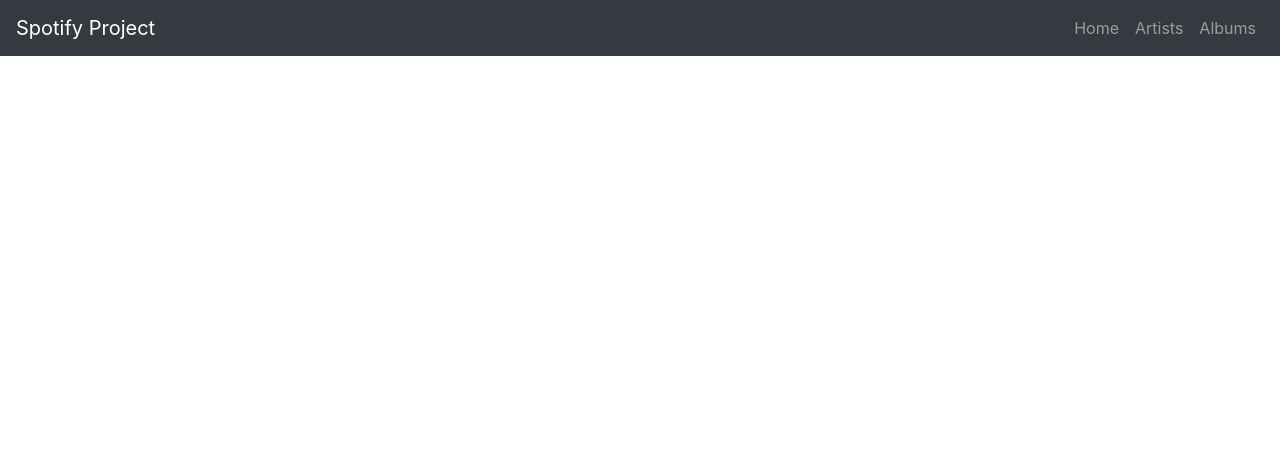
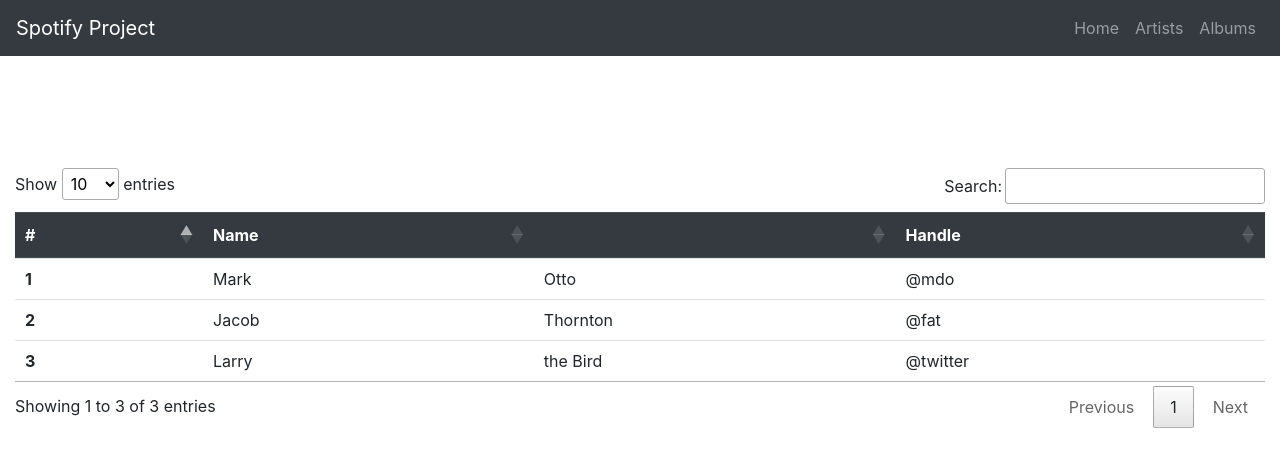
Before and after one commit to Chrisprod06/Spotify_Project, a Django app: template spotify_project/spotify_api_interface/templates/spotify_api_interface/album_tracks.html in a window 1280 px wide. Shown: the top 467 px of the page. Run offline with Django 4.2, Linux system fonts and the light colour scheme; the template is opened without the code that fills it, so the values that code supplies are empty; some libraries are stand-ins or nearby versions.

Commit message:
minor progress in album tracks

```diff
--- a/spotify_project/spotify_api_interface/templates/spotify_api_interface/album_tracks.html
+++ b/spotify_project/spotify_api_interface/templates/spotify_api_interface/album_tracks.html
@@ -1,9 +1,55 @@
 {% extends "spotify_api_interface/base.html" %}
 
 {% block TITLE %}
-    <title>Home | Artist Details</title>
+    <title>Album Tracks | Spotify Project</title>
+
+    <!-- Datatables -->
+    <link rel="stylesheet" type="text/css" href="https://cdn.datatables.net/1.13.1/css/jquery.dataTables.css">
+    <script type="text/javascript" charset="utf8"
+            src="https://cdn.datatables.net/1.13.1/js/jquery.dataTables.js"></script>
 {% endblock %}
 
 {% block CONTENT %}
+    <div class="container-fluid">
+        <div class="row" style="margin-top: 7rem;">
+            <div class="col-lg-12">
+                <table class="table" id="albumTracksTable">
+                    <thead class="thead-dark">
+                    <tr>
+                        <th scope="col">#</th>
+                        <th scope="col">Name</th>
+                        <th scope="col"></th>
+                        <th scope="col">Handle</th>
+                    </tr>
+                    </thead>
+                    <tbody>
+                    <tr>
+                        <th scope="row">1</th>
+                        <td>Mark</td>
+                        <td>Otto</td>
+                        <td>@mdo</td>
+                    </tr>
+                    <tr>
+                        <th scope="row">2</th>
+                        <td>Jacob</td>
+                        <td>Thornton</td>
+                        <td>@fat</td>
+                    </tr>
+                    <tr>
+                        <th scope="row">3</th>
+                        <td>Larry</td>
+                        <td>the Bird</td>
+                        <td>@twitter</td>
+                    </tr>
+                    </tbody>
+                </table>
+            </div>
+        </div>
+    </div>
 
+    <script>
+        $(document).ready(function () {
+            $('#albumTracksTable').DataTable();
+        });
+    </script>
 {% endblock %}
```
Also changed, not shown: spotify_project/spotify_api_interface/functions.py (+8 -6 lines), spotify_project/spotify_api_interface/views.py (line endings or trailing spaces).
